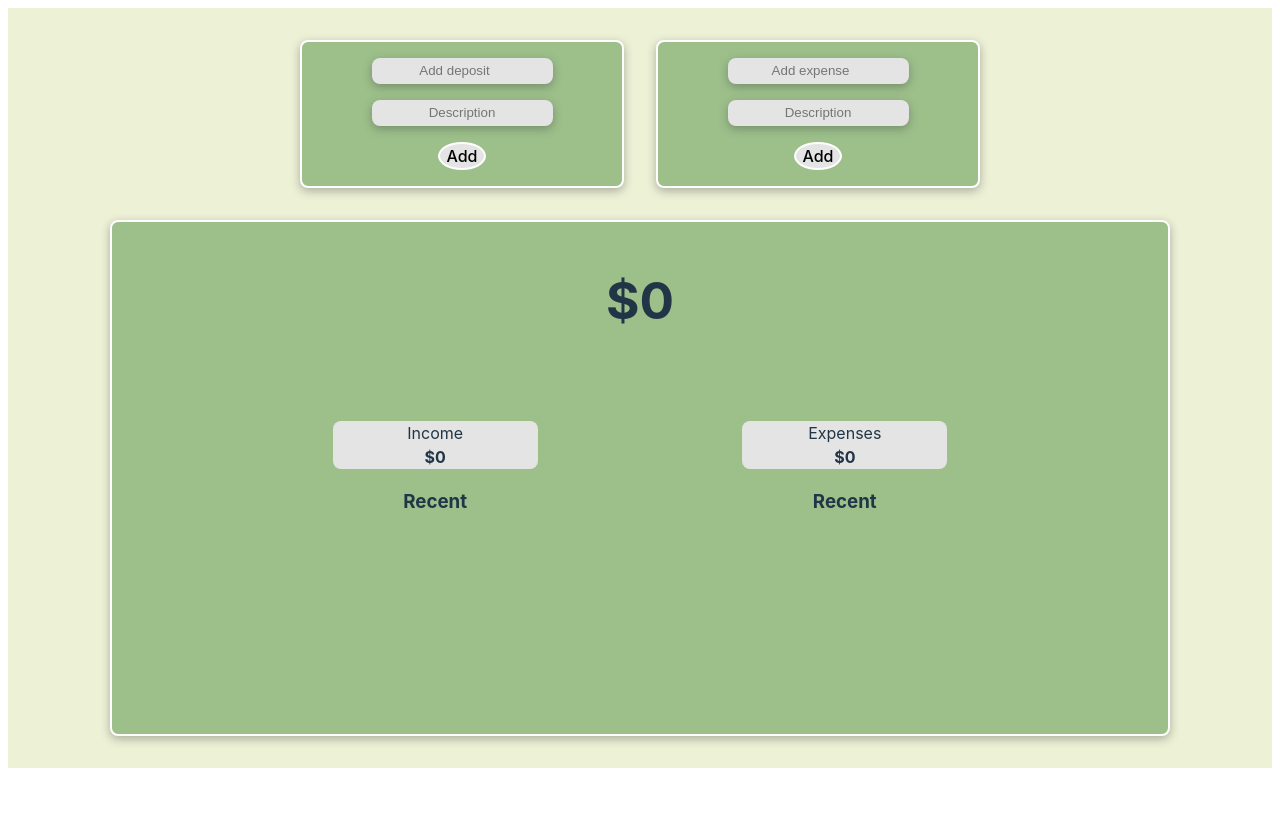
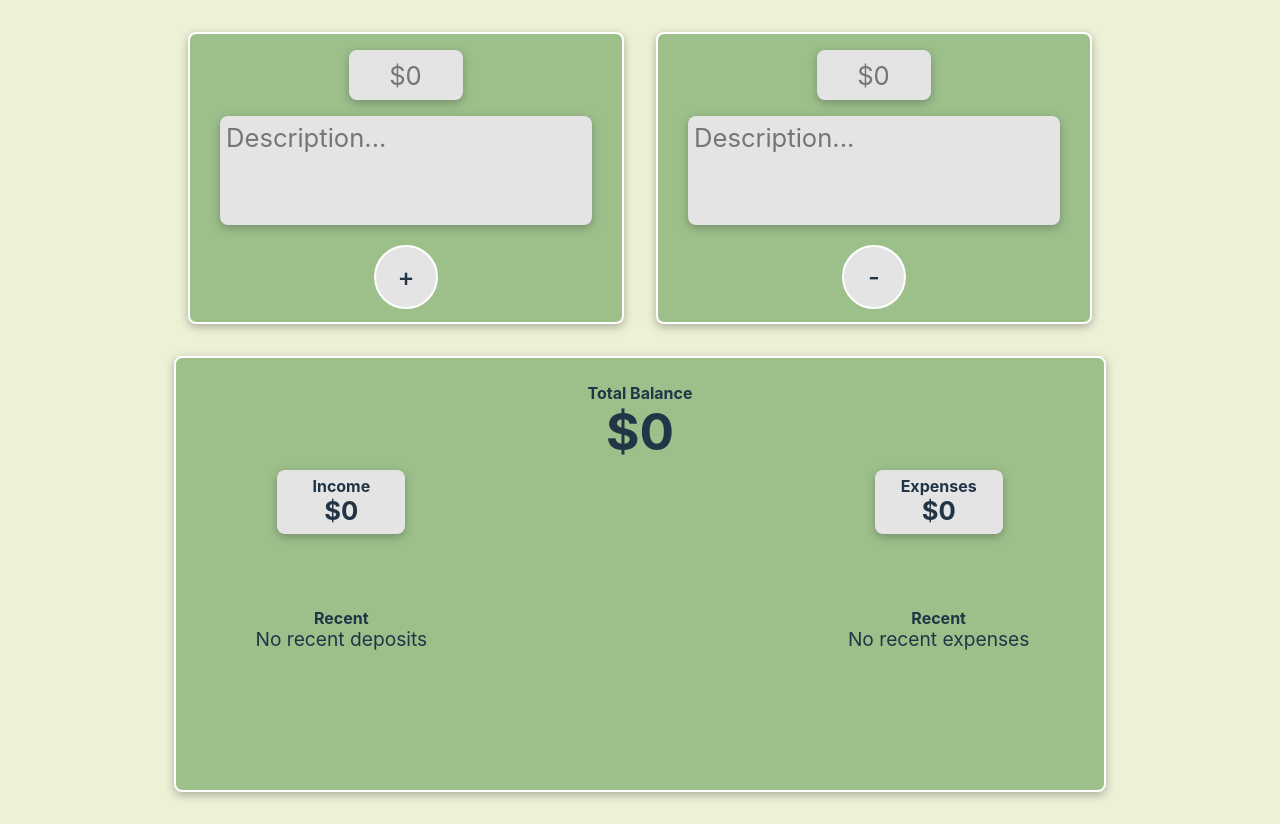
Before and after one commit to Jake-Zaruba/weekly-challenge-1, a React (Vite) app: page / in a window 1280 px wide. Before the commit the page ends 800 px from the top, so only its background shows below. Built offline with nearby package versions, Linux system fonts and the light colour scheme.

Commit message:
Additional styling + UX improvements

```diff
--- a/src/App.jsx
+++ b/src/App.jsx
@@ -13,9 +13,11 @@ function App() {
   const [expenseDescription, setExpenseDescription] = useState("");
 
   function addDeposit() {
-    // if (!deposit || !description) {
-    //   return alert("Add a deposit");
-    // }
+    if (!deposit) {
+      return alert("Add a deposit");
+    } else if (!depositDescription) {
+      return alert("Add a description");
+    }
     const depositInfo = {
       id: Math.floor(Math.random() * 10000),
       amount: deposit,
@@ -30,6 +32,8 @@ function App() {
   function addExpense() {
     if (!expense) {
       return alert("Add an expense");
+    } else if (!expenseDescription) {
+      return alert("Add a description");
     }
     const expenseInfo = {
       id: Math.floor(Math.random() * 10000),
--- a/src/components/Balance.jsx
+++ b/src/components/Balance.jsx
@@ -10,27 +10,50 @@ export default function Balance({
 }) {
   return (
     <div className="balance-container">
-      <h1 className="total">${total}</h1>
+      <div className="total">
+        <h4>Total Balance</h4>
+        <h1>${total}</h1>
+      </div>
       {/* <button onClick={() => getTotal()}>Get total</button> */}
       {/* <h2>{totalDeposits}</h2> */}
-      <span className="total-deposits">
+      <h4 className="total-deposits">
         Income <br />
-        <strong>${totalDeposits}</strong>
-      </span>
-      <span className="total-expenses">
-        Expenses <br /> <strong>${Math.abs(totalExpenses)}</strong>
-      </span>
+        <p>${totalDeposits}</p>
+      </h4>
+      <h4 className="total-expenses">
+        Expenses <br /> <p>${Math.abs(totalExpenses)}</p>
+      </h4>
       <div id="recent-deposit">
-        <h3>Recent</h3>
-        {deposits.map((item) => {
-          return <p key={item.id}>{item.description}</p>;
-        })}
+        <h4>Recent</h4>
+        {deposits.length === 0 ? (
+          <p>No recent deposits</p>
+        ) : (
+          deposits.map((item) => {
+            return (
+              <div className="recent-item" key={item.id}>
+                <p>{item.description}</p>
+                &nbsp;&nbsp;&nbsp;&nbsp;
+                <b>${item.amount}</b>
+              </div>
+            );
+          })
+        )}
       </div>
       <div id="recent-expense">
-        <h3>Recent</h3>
-        {expenses.map((item) => {
-          return <p key={item.id}>{item.description}</p>;
-        })}
+        <h4>Recent</h4>
+        {expenses.length === 0 ? (
+          <p>No recent expenses</p>
+        ) : (
+          expenses.map((item) => {
+            return (
+              <div className="recent-item" key={item.id}>
+                <p>{item.description}</p>
+                &nbsp;&nbsp;&nbsp;&nbsp;
+                <b>${Math.abs(item.amount)}</b>
+              </div>
+            );
+          })
+        )}
       </div>
     </div>
   );
--- a/src/components/Deposits.jsx
+++ b/src/components/Deposits.jsx
@@ -9,24 +9,29 @@ export default function Deposits({
 }) {
   return (
     <div className="deposits-container">
+      <form>
         <input
+          className="value-input"
           value={deposit}
           onChange={(e) => {
             setDeposit(Math.abs(e.target.value));
           }}
           type="number"
-        placeholder="Add deposit"
+          placeholder="$0"
         />
-      <input
+
+        <textarea
+          className="text-input"
           value={description}
           onChange={(e) => {
             console.log(description);
             setDescription(e.target.value);
           }}
           type="text"
-        placeholder="Description"
+          placeholder="Description..."
         />
-      <button onClick={() => addDeposit()}>Add</button>
+      </form>
+      <button onClick={() => addDeposit()}>+</button>
     </div>
   );
 }
--- a/src/components/NewExpense.jsx
+++ b/src/components/NewExpense.jsx
@@ -9,19 +9,23 @@ export default function NewExpense({
 }) {
   return (
     <div className="new-expense-container">
+      <form>
         <input
+          className="value-input"
           value={expense}
           onChange={(e) => setExpense(Math.abs(e.target.value) * -1)}
           type="number"
-        placeholder="Add expense"
+          placeholder="$0"
         />
-      <input
+        <textarea
+          className="text-input"
           value={description}
           onChange={(e) => setDescription(e.target.value)}
           type="text"
-        placeholder="Description"
+          placeholder="Description..."
         />
-      <button onClick={() => addExpense()}>Add</button>
+      </form>
+      <button onClick={() => addExpense()}>-</button>
     </div>
   );
 }
--- a/src/index.css
+++ b/src/index.css
@@ -1,6 +1,6 @@
 :root {
   font-family: Inter, system-ui, Avenir, Helvetica, Arial, sans-serif;
-  line-height: 1.5;
+  line-height: 1.2;
   font-weight: 400;
 
   color-scheme: light dark;
@@ -12,6 +12,11 @@
   -webkit-font-smoothing: antialiased;
   -moz-osx-font-smoothing: grayscale;
   -webkit-text-size-adjust: 100%;
+}
+
+* {
+  margin: 0;
+  /* box-sizing: border-box; */
 }
 
 #root {
@@ -33,6 +38,7 @@
 
 body {
   background-color: #edf1d6;
+  min-height: 100vh;
 }
 
 h1 {
@@ -52,11 +58,14 @@ button {
   transition: border-color 0.25s;
 }
 button:hover {
-  border-color: #646cff;
+  border-color: #40513b;
 }
 button:focus,
 button:focus-visible {
   outline: 4px auto -webkit-focus-ring-color;
+}
+:focus {
+  outline: 2px solid #333;
 }
 
 @media (prefers-color-scheme: light) {
@@ -65,11 +74,15 @@ button:focus-visible {
     background-color: #ffffff;
   }
   a:hover {
-    color: #747bff;
+    color: #40513b;
   }
   button {
     background-color: #e4e4e4;
   }
+}
+
+p {
+  font-size: 1.6rem;
 }
 
 .App {
@@ -93,8 +106,8 @@ button:focus-visible {
   flex-grow: 0;
   gap: 1rem;
   flex-grow: 1;
-  height: 7rem;
-  width: 18rem;
+  height: 16rem;
+  width: 25rem;
   padding: 1rem;
   border-radius: 8px;
   border: 2px solid white;
@@ -104,8 +117,13 @@ button:focus-visible {
 
 .deposits-container button,
 .new-expense-container button {
-  width: 3rem;
-  height: 6rem;
+  font-size: 1.6rem;
+  color: inherit;
+  font-family: inherit;
+  width: 4rem;
+  height: 4rem;
+  flex-grow: 0;
+  flex-shrink: 0;
   border-radius: 50%;
   align-self: center;
 }
@@ -118,53 +136,108 @@ button:focus-visible {
 
 .balance-container {
   display: grid;
-  grid-template-columns: repeat(5, 1fr);
-  grid-template-rows: 2fr repeat(2, 0.5fr) repeat(2, 1fr);
+  grid-template-columns: repeat(3, 1fr);
+  grid-template-rows: 1fr repeat(2, 0.5fr) repeat(2, 1fr);
+  align-items: center;
   padding: 1rem;
-  height: 60vh;
-  width: 80vw;
+  height: 50vh;
+  width: 70vw;
+  max-width: 144rem;
   border-radius: 8px;
   border: 2px solid white;
   background-color: #9dc08b;
   box-shadow: 0px 3px 10px #3333335b;
 }
 
+form {
+  box-sizing: border-box;
+  margin: 0;
+  padding: 0;
+}
+
+input,
+textarea {
+  font-size: 1.6rem;
+  font-family: inherit;
+  color: #333;
+  resize: none;
+  border-radius: 8px;
+  border: none;
+  box-shadow: 0px 3px 10px #3333335b;
+  background-color: #e4e4e4;
+}
+
+.value-input {
+  height: 3rem;
+  width: 6rem;
+  margin-bottom: 1rem;
+  padding-left: 1rem;
+  text-align: center;
+}
+
+.text-input {
+  height: 6rem;
+  width: 90%;
+  padding: 0.4rem;
+}
+
+.total {
+  grid-column: 1 span / 3;
+  grid-row: 1;
+}
+
+.total-expenses,
+.total-deposits {
+  display: flex;
+  flex-direction: column;
+  justify-content: center;
+  background-color: #e4e4e4;
+  width: 8rem;
+  height: 4rem;
+  border-radius: 8px;
+  box-shadow: 0px 3px 10px #3333335b;
+  /* justify-self: flex-start; */
+}
+
+.total-deposits {
+  grid-column: 1;
+  grid-row: 2;
+  justify-self: center;
+  /* margin-left: 4rem; */
+}
+
+.total-expenses {
+  grid-column: 3;
+  grid-row: 2;
+  justify-self: center;
+  /* margin-right: 4rem; */
+}
+
 #recent-deposit {
-  grid-column: 2;
-  grid-row: 3;
+  grid-column: 1;
+  grid-row: 4;
+  justify-self: center;
+  /* margin-left: 4rem; */
 }
 
 #recent-expense {
-  grid-column: 4;
-  grid-row: 3;
+  grid-column: 3;
+  grid-row: 4;
+  justify-self: center;
+
+  /* margin-right: 4rem; */
 }
 
-input {
-  border-radius: 8px;
-  height: 6rem;
-  border: none;
-  box-shadow: 0px 3px 10px #3333335b;
-  background-color: #e4e4e4;
-  text-align: center;
+#recent-deposit p,
+#recent-expense p {
+  font-size: 1.2rem;
+  text-align: start;
+  max-width: 16rem;
+  overflow-wrap: break-word;
 }
 
-.total {
-  grid-column: 3;
-  grid-row: 1;
+.recent-item {
+  display: flex;
+  align-items: center;
+  justify-content: space-between;
 }
-
-.total-deposits {
-  grid-column: 2;
-  grid-row: 2;
-  background-color: #e4e4e4;
-  border-radius: 8px;
-  /* justify-self: flex-start; */
-}
-
-.total-expenses {
-  grid-column: 4;
-  grid-row: 2;
-  background-color: #e4e4e4;
-  border-radius: 8px;
-  /* justify-self: flex-start; */
-}
```
Lines whose indentation alone changed are shown as unchanged.
